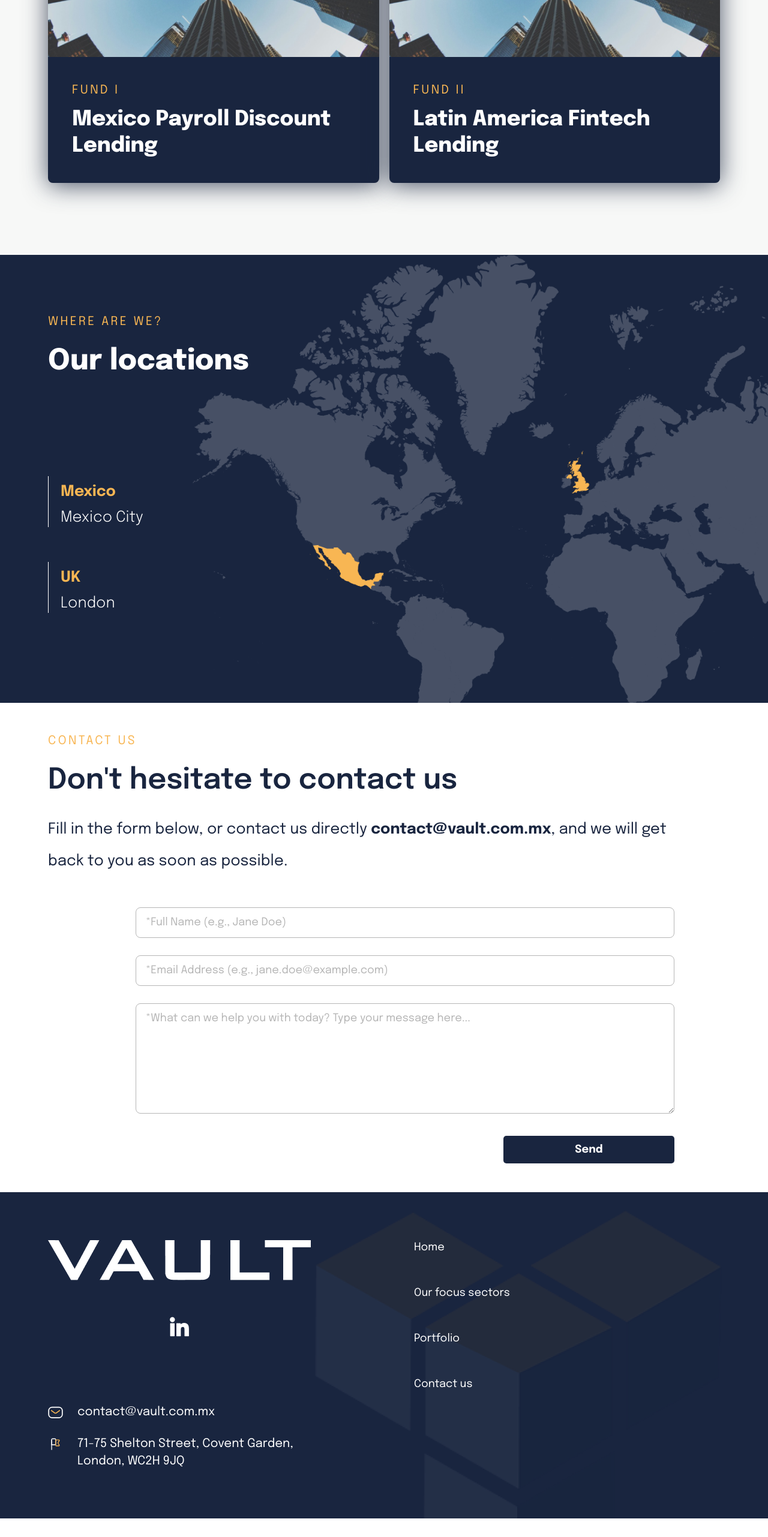
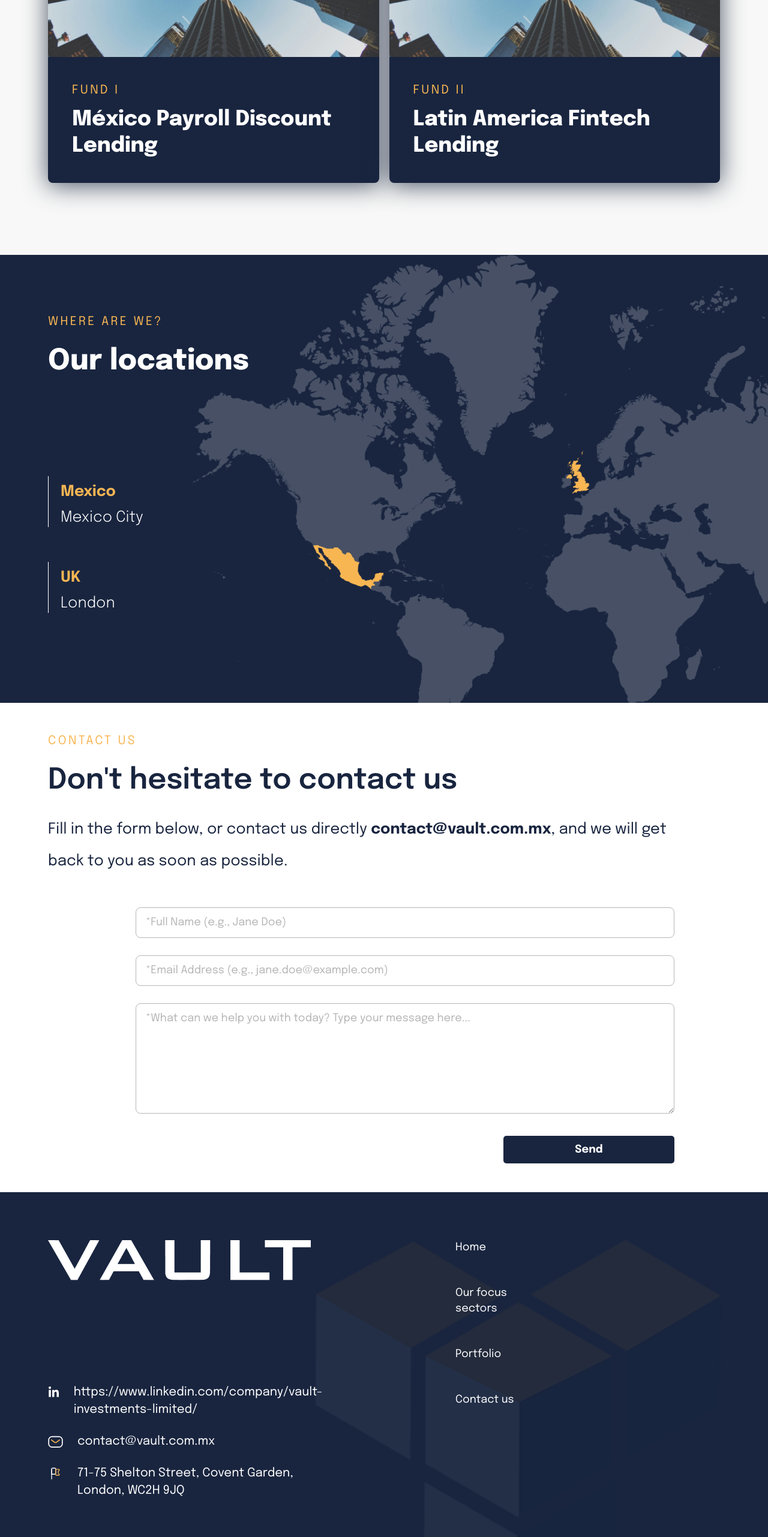
Before and after one commit to yashzindex/valut-ini, a Next.js app: page /en in a window 1280 px wide. Shown: the part 2023-4586 px from the top of the page at 60% size. Before the commit the page ends 4555 px from the top, so only its background shows below. Built offline with nearby package versions, Linux system fonts and the light colour scheme.

Commit message:
change 8-1-2024 7-05

```diff
--- a/messages/en.json
+++ b/messages/en.json
@@ -5,7 +5,7 @@
     "title_third": "Private Credit",
     "a_leading": "A leading",
     "title_yellow":"Asset Manager",
-    "americas_private":"in the Americas’<color-primary>Private</color-primary>",
+    "americas_private":"in the Americas’ <color-primary> Private</color-primary>",
     "credit_market":"<color-primary>Credit</color-primary> market",
     "hero-subline": "We support financial inclusion through Private Credit",
     "hero_contact":"Contact us"
@@ -82,7 +82,7 @@
       "first": {
         "f_img": "/images/fundsImg.png",
         "fund":"FUND I",
-        "card_title":"Mexico Payroll Discount Lending"
+        "card_title":"México Payroll Discount Lending"
       },
       "second": {
         "f_img": "/images/fundsImg.png",
--- a/src/app/[locale]/_views/Footer/page.tsx
+++ b/src/app/[locale]/_views/Footer/page.tsx
@@ -9,6 +9,7 @@ import instagram from "@/../../public/svg/instagram.svg";
 import linkedin from "@/../../public/svg/linkedin.svg";
 import mail from "@/../../public/svg/mail.svg";
 import flag from "@/../../public/svg/flag.svg";
+import linkedinNew from "@/../../public/svg/linkedin-in-brands-solid.svg";
 import { useTranslations } from "next-intl";
 
 interface FooterProps {
@@ -56,7 +57,7 @@ export default function Footer() {
               />
             </Link>
             <div className="flex justify-center items-center gap-[47px] md:gap-[50px] xl:gap-[58px] md:mb-[60px] lg:mb-[112px]">
-              {socialMediaLinks.map((link, index) => (
+              {/* {socialMediaLinks.map((link, index) => (
                 <Link
                   key={index}
                   href={link.href}
@@ -71,7 +72,7 @@ export default function Footer() {
                     className="object-cover w-full max-sm:mb-1"
                   />
                 </Link>
-              ))}
+              ))} */}
             </div>
             {/* contact us Mobile-phone btn */}
             <div className="inline-flex w-full max-w-[361px] text-center mx-auto my-[30px] sm:my-5 md:my-[70px] md:mt-0 md:hidden">
@@ -102,6 +103,20 @@ export default function Footer() {
 function ContactDetailsDestop() {
   return (
     <div className="hidden md:flex flex-col gap-[24px]">
+      <Link href="https://www.linkedin.com/company/vault-investments-limited/" target="_blank" className="group">
+        <div className="flex gap-[24px]">
+            <Image
+              src={linkedinNew}
+              alt="linkedin"
+              className="object-contain h-[20px] w-[25px] mt-[4px]"
+            />
+            <div
+              className="text-[20px] font-normal leading-[144%] text-white group-hover:text-primary transition-colors duration-500"
+            >
+              https://www.linkedin.com/company/vault-investments-limited/
+            </div>
+        </div>
+      </Link>
       <div className="flex gap-[24px]">
         <Image
           src={mail}
@@ -134,16 +149,17 @@ function ContactDetailsMobile() {
   return (
     <div className="flex md:hidden flex-col gap-[21px]">
       <div className="flex gap-[19px]">
+        <Link href="#" className="group">
           <Image
-          src={mail}
+            src={linkedinNew}
             alt="mail"
             className="object-contain h-[13px] md:h-[20px] w-[20px] mt-1"
           />
-        <Link
-          href="mailto:contact@vault.com.mx"
-          className="text-[16px] md:text-[20px] font-normal leading-[144%] text-white hover:text-primary transition-colors duration-500"
+          <div
+            className="text-[16px] md:text-[20px] font-normal leading-[144%] text-white group-hover:text-primary transition-colors duration-500"
           >
             contact@vault.com.mx
+          </div>
         </Link>
       </div>
       <div className="flex gap-[19px]">
--- a/src/app/[locale]/_views/LangSwitcher/page.tsx
+++ b/src/app/[locale]/_views/LangSwitcher/page.tsx
@@ -16,7 +16,7 @@ export default function LangSwitcher() {
       >
         {pathname === "/es" ? <strong>Es</strong> : "Es"}
       </Link>
-      <span className="text-white">|</span>
+      <span className="text-white">| </span>
       <Link
         href="/en"
         className={`text-white text-[20px] font-normal leading-[20px] cursor-pointer ${
```
Also changed, not shown: public/svg/linkedin-in-brands-solid.svg (added). Lines whose indentation alone changed are shown as unchanged.
